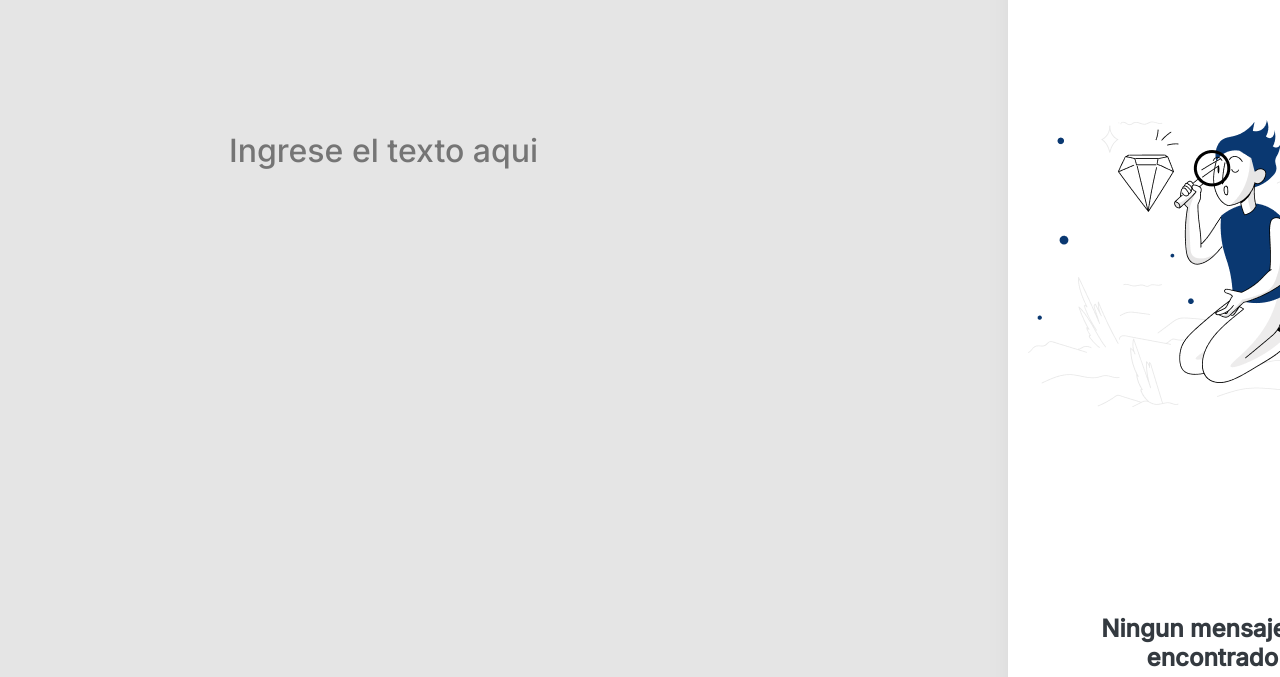
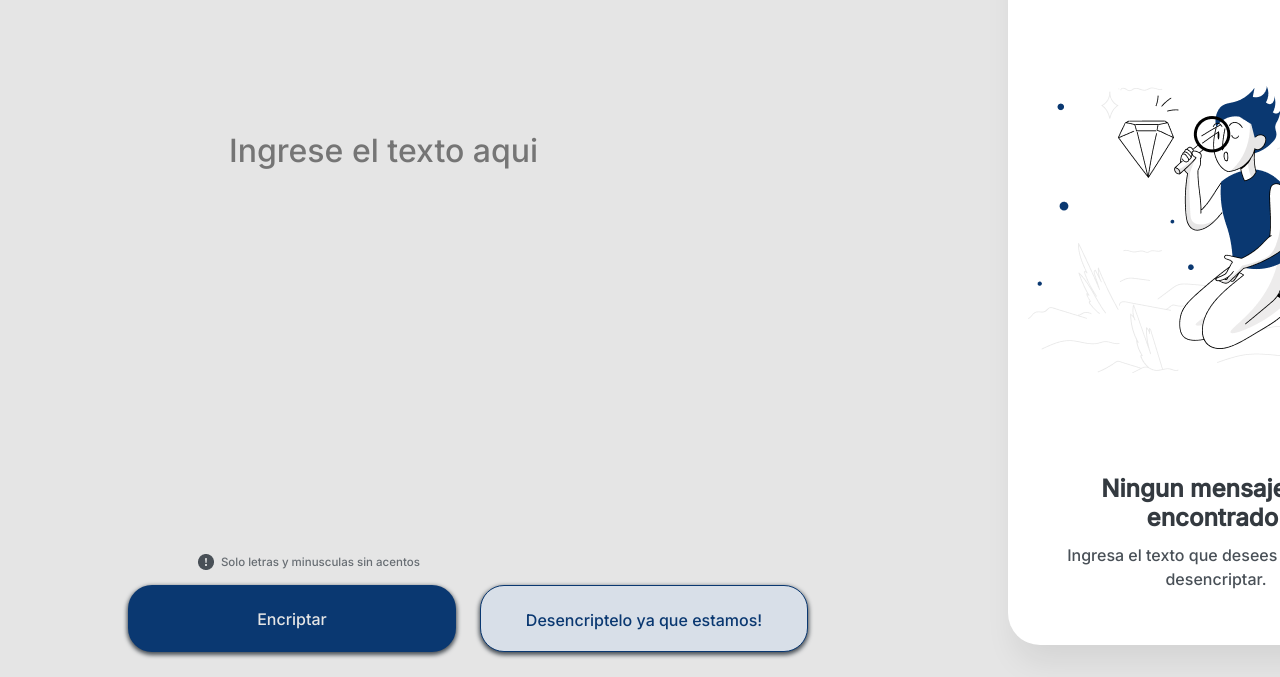
Before and after one commit to Martincasta/encriptadorcastanon, a plain HTML site: page index.html in a window 1280 px wide. Shown: the part 123-800 px from the top of the page. Drawn offline with Linux system fonts and the light colour scheme.

Commit message:
Add files via upload

```diff
--- a/css/style.css
+++ b/css/style.css
@@ -1,5 +1,5 @@
 html {
-  height: 100%;
+  height: 80%;
 }
 
 body {
@@ -10,7 +10,7 @@ body {
   padding: 40px;
   position: relative;
   width: 760px;
-  height: 1631px;
+  height: 1400px;
   transition: 0.3s ease all;
 }
 
@@ -57,7 +57,7 @@ body.dark {
   flex-direction: row;
   position: relative;
   width: 577px;
-  height: 450px;
+  height: 300px;
   top: 168px;
   font-family: "Inter";
   font-style: normal;
@@ -89,7 +89,7 @@ body.dark {
   position: absolute;
   width: 680px;
   height: 67px;
-  top: 865px;
+  top: 700px;
   left: 120px;
 }
 .desencriptarDiv {
@@ -249,7 +249,7 @@ body.dark {
 .containerRes {
   position: absolute;
   width: 400px;
-  height: 890px;
+  height: 720px;
   left: 1000px;
   top: 40px;
   background: #ffffff;
@@ -260,7 +260,7 @@ body.dark {
   display: flex;
   flex-direction: column;
   align-items: flex-start;
-  padding: 140% 0 0 10%;
+  padding: 105% 0 0 10%;
   gap: 16px;
   position: absolute;
   width: 336px;
@@ -271,7 +271,7 @@ body.dark {
   display: flex;
   flex-direction: column;
   align-items: flex-start;
-  padding: 160% 0 0 10%;
+  padding: 120% 0 0 10%;
   gap: 16px;
   position: absolute;
   width: 336px;
```
